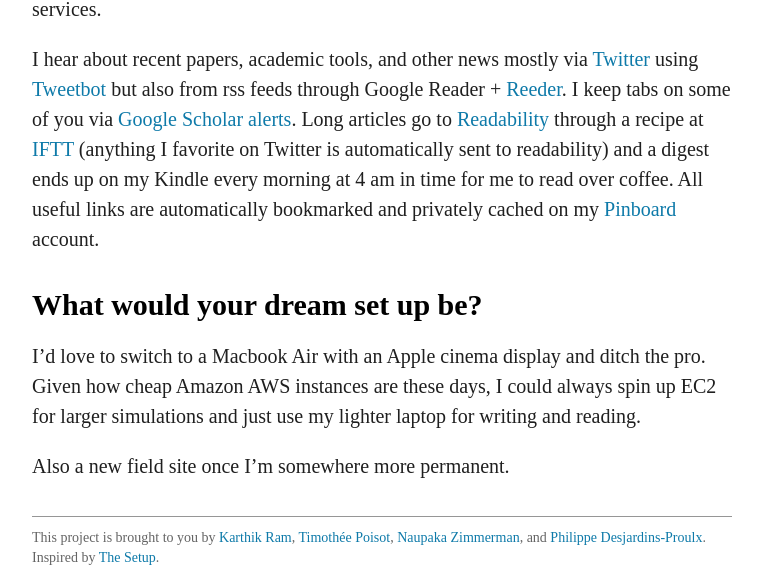
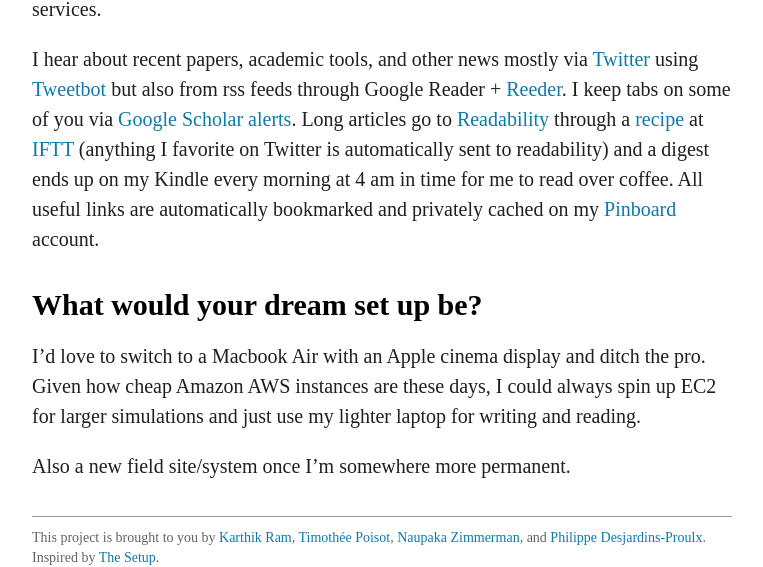
Before and after one commit to karthik/ecotools, a Jekyll site: the page built from _posts/2013-01-23-karthik-ram.md, in a window 1280 px wide. Shown: the part 1228-1795 px from the top of the page, without its empty margins (258-1021 px from the left). Built offline with Jekyll 4.4.1, drawn with Linux system fonts in a browser that asks for light colours; Markdown is read by kramdown in place of the engine named in the settings; comment, search, counter and statistics services are not loaded; a style sheet for code colours, icons or effects is not loaded.

```diff
--- a/_posts/2013-01-23-karthik-ram.md
+++ b/_posts/2013-01-23-karthik-ram.md
@@ -21,11 +21,11 @@ I use [Sublime Text 2](http://www.sublimetext.com/) for nearly everything. This
 
 I also spend a majority of my day with git/[GitHub](https://github.com/) since most of my collaborators and work projects are hosted there.  I use a [R](http://www.r-project.org/) a lot. My favorite R packages are [knitr](http://yihui.name/knitr/), [devtools](http://www.rstudio.com/projects/devtools/), [ggplot2](http://ggplot2.org/) and [mclapply](http://stat.ethz.ch/R-manual/R-devel/library/parallel/html/mclapply.html). [iTerm2](http://www.iterm2.com/) keeps me connected to all these tools and services.
 
-I hear about recent papers, academic tools, and other news mostly via [Twitter](http://twitter.com/_inundata) using [Tweetbot](http://tapbots.com/software/tweetbot/) but also from rss feeds through Google Reader + [Reeder](http://reederapp.com/). I keep tabs on some of you via [Google Scholar alerts](http://scholar.google.com/scholar_alerts?view_op=list_alerts&hl=en). Long articles go to [Readability](http://www.readability.com/) through a recipe at [IFTT](http://ifttt.com/) (anything I favorite on Twitter is automatically sent to readability) and a digest ends up on my Kindle every morning at 4 am in time for me to read over coffee. All useful links are automatically bookmarked and privately cached on my [Pinboard](http://pinboard.in/) account.
+I hear about recent papers, academic tools, and other news mostly via [Twitter](http://twitter.com/_inundata) using [Tweetbot](http://tapbots.com/software/tweetbot/mac/) but also from rss feeds through Google Reader + [Reeder](http://reederapp.com/). I keep tabs on some of you via [Google Scholar alerts](http://scholar.google.com/scholar_alerts?view_op=list_alerts&hl=en). Long articles go to [Readability](http://www.readability.com/) through a [recipe](https://ifttt.com/myrecipes/personal/2595379) at [IFTT](http://ifttt.com/) (anything I favorite on Twitter is automatically sent to readability) and a digest ends up on my Kindle every morning at 4 am in time for me to read over coffee. All useful links are automatically bookmarked and privately cached on my [Pinboard](http://pinboard.in/) account.
 
 
 #What would your dream set up be?
 
 I'd love to switch to a Macbook Air with an Apple cinema display and ditch the pro. Given how cheap Amazon AWS instances are these days, I could always spin up EC2 for larger simulations and just use my lighter laptop for writing and reading.
 
-Also a new field site once I'm somewhere more permanent.
+Also a new field site/system once I'm somewhere more permanent.
```
